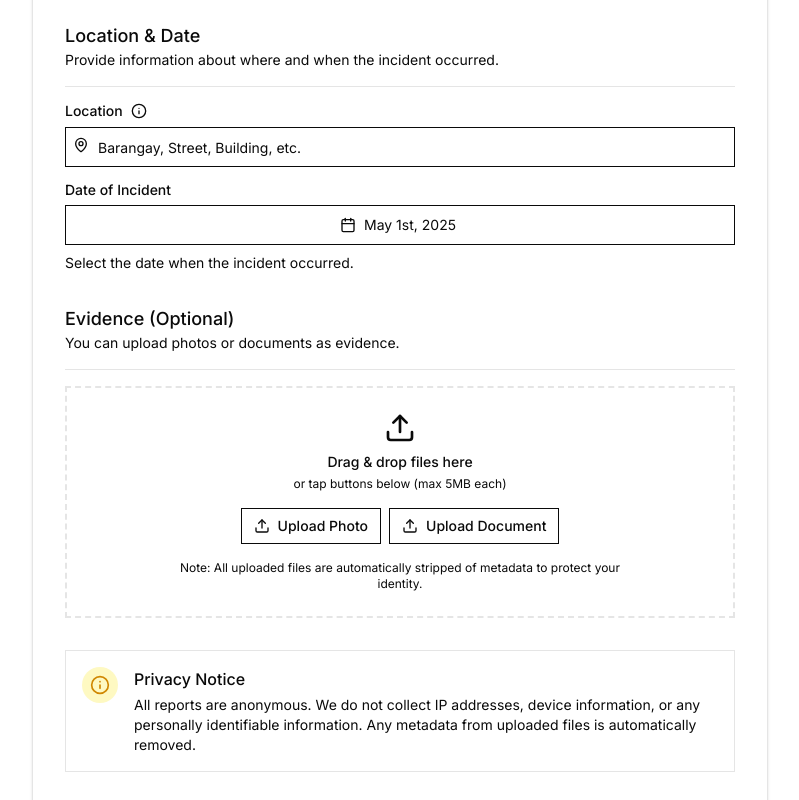
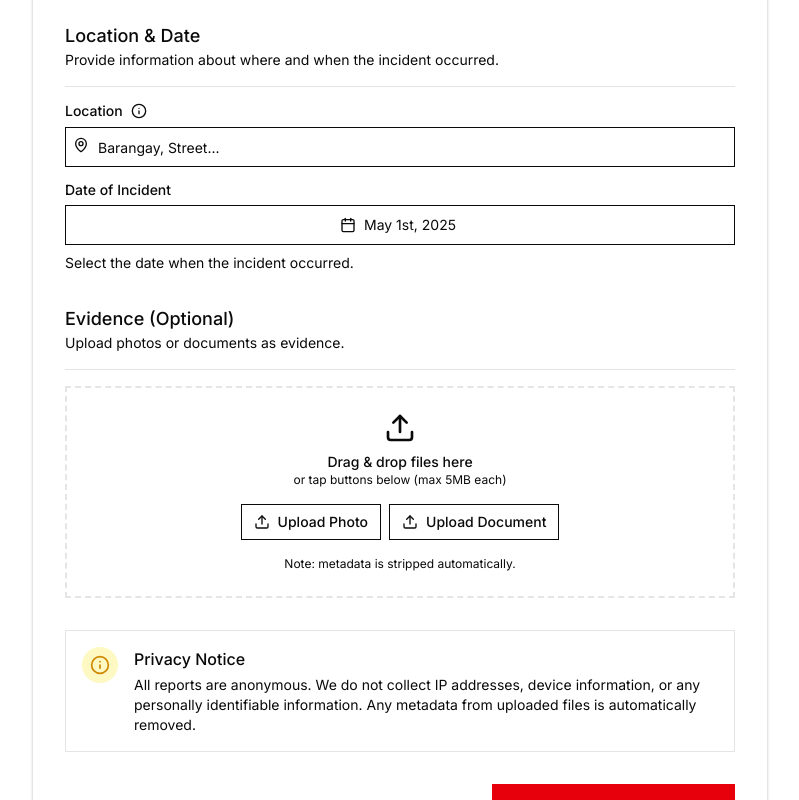
Before and after one commit to jaaaaayy/barangay-watchdog-frontend, a Next.js app: page /create-report in a window 1280 px wide. Shown: the part 1020-1820 px from the top of the page, without its empty margins (240-1039 px from the left). Built offline with nearby package versions, Linux system fonts and the light colour scheme.

Commit message:
fixed upload

```diff
--- a/src/components/reports/report-form.tsx
+++ b/src/components/reports/report-form.tsx
@@ -54,33 +54,43 @@ const formSchema = z.object({
 export function ReportForm() {
   const [isSubmitting, setIsSubmitting] = useState(false);
   const [isSuccess, setIsSuccess] = useState(false);
+  // previews for image thumbnails
+  const [previews, setPreviews] = useState<string[]>([]);
 
   const form = useForm<z.infer<typeof formSchema>>({
     resolver: zodResolver(formSchema),
-    defaultValues: { title: "", description: "", location: "", date: new Date(), evidence: [] },
+    defaultValues: { title: "", description: "", category: "", location: "", date: new Date(), evidence: [] },
   });
 
-  const { setValue, getValues } = form;
-
-  // Refs to hidden inputs for tapping
+  const { setValue, getValues, watch, reset } = form;
   const photoRef = useRef<HTMLInputElement>(null);
   const docRef = useRef<HTMLInputElement>(null);
 
   function handleFiles(files: FileList | null) {
     if (!files) return;
-    const newFiles = Array.from(files).map((file) => file.name);
-    setValue("evidence", [...(getValues("evidence") || []), ...newFiles], { shouldValidate: true, shouldDirty: true });
+    const fileArray = Array.from(files);
+    // store names
+    const names = fileArray.map((f) => f.name);
+    const current = getValues("evidence") || [];
+    setValue("evidence", [...current, ...names], { shouldValidate: true, shouldDirty: true });
+    // generate previews for images only
+    const imagePreviews = fileArray
+      .filter((f) => f.type.startsWith("image/"))
+      .map((f) => URL.createObjectURL(f));
+    setPreviews((prev) => [...prev, ...imagePreviews]);
   }
 
   async function onSubmit(values: z.infer<typeof formSchema>) {
     setIsSubmitting(true);
-    // Simulate API call
-    await new Promise((resolve) => setTimeout(resolve, 2000));
+    await new Promise((r) => setTimeout(r, 2000));
     console.log(values);
     setIsSubmitting(false);
     setIsSuccess(true);
-    // Reset form after 3 seconds
-    setTimeout(() => { form.reset(); setIsSuccess(false); }, 3000);
+    setTimeout(() => {
+      reset({ title: "", description: "", category: "", location: "", date: new Date(), evidence: [] });
+      setPreviews([]);
+      setIsSuccess(false);
+    }, 3000);
   }
 
   if (isSuccess) {
@@ -97,6 +107,8 @@ export function ReportForm() {
       </div>
     );
   }
+
+  const evidenceList = watch("evidence") || [];
 
   return (
     <Form {...form}>
@@ -124,7 +136,10 @@ export function ReportForm() {
                 <SelectContent>
                   {REPORT_CATEGORIES.map(cat => (
                     <SelectItem key={cat.value} value={cat.value}>
-                      <div className="flex flex-col"><span>{cat.label}</span><span className="text-xs text-muted-foreground">{cat.description}</span></div>
+                      <div className="flex flex-col">
+                        <span>{cat.label}</span>
+                        <span className="text-xs text-muted-foreground">{cat.description}</span>
+                      </div>
                     </SelectItem>
                   ))}
                 </SelectContent>
@@ -136,7 +151,7 @@ export function ReportForm() {
           <FormField control={form.control} name="description" render={({ field }) => (
             <FormItem>
               <FormLabel>Detailed Description</FormLabel>
-              <FormControl><Textarea className="min-h-[120px]" placeholder="Provide a detailed description of the issue including what happened, who was involved, and any other relevant details." {...field} /></FormControl>
+              <FormControl><Textarea className="min-h-[120px]" placeholder="Provide a detailed description..." {...field} /></FormControl>
               <div className="flex items-center justify-between">
                 <FormDescription>Be specific and include all relevant details.</FormDescription>
                 <p className="text-xs text-muted-foreground">{field.value.length}/1000 characters</p>
@@ -156,7 +171,7 @@ export function ReportForm() {
           <FormField control={form.control} name="location" render={({ field }) => (
             <FormItem>
               <FormLabel className="flex items-center gap-2">Location<TooltipProvider><Tooltip><TooltipTrigger asChild><Info className="h-4 w-4 text-muted-foreground" /></TooltipTrigger><TooltipContent className="max-w-xs"><p>Include barangay name, street, landmarks, etc.</p></TooltipContent></Tooltip></TooltipProvider></FormLabel>
-              <FormControl><div className="relative"><MapPin className="absolute left-2 top-2.5 h-4 w-4 text-muted-foreground" /><Input className="pl-8" placeholder="Barangay, Street, Building, etc." {...field} /></div></FormControl>
+              <FormControl><div className="relative"><MapPin className="absolute left-2 top-2.5 h-4 w-4 text-muted-foreground" /><Input className="pl-8" placeholder="Barangay, Street..." {...field} /></div></FormControl>
               <FormMessage />
             </FormItem>
           )} />
@@ -175,31 +190,51 @@ export function ReportForm() {
 
         {/* Evidence */}
         <div className="space-y-4">
-          <div><h2 className="text-lg font-medium">Evidence (Optional)</h2><p className="text-sm text-muted-foreground">You can upload photos or documents as evidence.</p></div>
+          <div><h2 className="text-lg font-medium">Evidence (Optional)</h2><p className="text-sm text-muted-foreground">Upload photos or documents as evidence.</p></div>
           <Separator />
-          <div className="border-2 border-dashed rounded-lg p-6 flex flex-col items-center justify-center text-center">
+          <div className="border-2 border-dashed rounded-lg p-6 flex flex-col items-center text-center">
             <Upload className="h-8 w-8 text-muted-foreground mb-2" />
             <p className="text-sm font-medium">Drag & drop files here</p>
-            <p className="text-xs text-muted-foreground mt-1 mb-4">or tap buttons below (max 5MB each)</p>
+            <p className="text-xs text-muted-foreground mb-4">or tap buttons below (max 5MB each)</p>
             <div className="flex flex-col sm:flex-row gap-2">
               <input ref={photoRef} type="file" accept="image/*" multiple hidden onChange={e => handleFiles(e.target.files)} />
               <Button variant="outline" size="sm" onClick={() => photoRef.current?.click()} className="flex items-center"><Upload className="h-4 w-4 mr-2" />Upload Photo</Button>
               <input ref={docRef} type="file" accept=".pdf,.doc,.docx" multiple hidden onChange={e => handleFiles(e.target.files)} />
               <Button variant="outline" size="sm" onClick={() => docRef.current?.click()} className="flex items-center"><Upload className="h-4 w-4 mr-2" />Upload Document</Button>
             </div>
-            <p className="text-xs text-muted-foreground mt-4 max-w-md">Note: All uploaded files are automatically stripped of metadata to protect your identity.</p>
-          </div>
-        </div>
-
-        {/* Privacy Notice */}
-        <div className="rounded-lg border p-4 bg-muted/20">
-          <div className="flex items-start gap-4">
-            <div className="bg-yellow-100 rounded-full p-2 text-yellow-600"><Info className="h-5 w-5" /></div>
-            <div><h3 className="font-medium">Privacy Notice</h3><p className="text-sm text-muted-foreground mt-1">All reports are anonymous. We do not collect IP addresses, device information, or any personally identifiable information. Any metadata from uploaded files is automatically removed.</p></div>
+            {/* thumbnail grid */}
+            {previews.length > 0 && (
+              <div className="mt-4 grid grid-cols-3 gap-2">
+                {previews.map((src, idx) => (
+                  <img key={idx} src={src} alt={`preview-${idx}`} className="h-20 w-20 object-cover rounded-lg" />
+                ))}
+              </div>
+            )}
+            {evidenceList.length > 0 && (
+              <ul className="mt-2 text-xs text-left w-full max-w-md text-muted-foreground">
+                {evidenceList.map((name, i) => <li key={i} className="truncate">{name}</li>)}
+              </ul>
+            )}
+            <p className="text-xs text-muted-foreground mt-4 max-w-md">Note: metadata is stripped automatically.</p>
           </div>
         </div>
 
         {/* Submit */}
+        {/* Privacy Notice */}
+        <div className="rounded-lg border p-4 bg-muted/20">
+          <div className="flex items-start gap-4">
+            <div className="bg-yellow-100 rounded-full p-2 text-yellow-600">
+              <Info className="h-5 w-5" />
+            </div>
+            <div>
+              <h3 className="font-medium">Privacy Notice</h3>
+              <p className="text-sm text-muted-foreground mt-1">
+                All reports are anonymous. We do not collect IP addresses, device information, or any personally identifiable information. Any metadata from uploaded files is automatically removed.
+              </p>
+            </div>
+          </div>
+        </div>
+
         <div className="flex justify-end">
           <Button type="submit" size="lg" disabled={isSubmitting} className="bg-red-600 hover:bg-red-700">
             {isSubmitting ? (<><svg className="animate-spin -ml-1 mr-2 h-4 w-4 text-white" xmlns="http://www.w3.org/2000/svg" fill="none" viewBox="0 0 24 24"><circle className="opacity-25" cx="12" cy="12" r="10" stroke="currentColor" strokeWidth="4"/><path className="opacity-75" fill="currentColor" d="M4 12a8 8 0 018-8V0C5.373 0 0 5.373 0 12h4zm2 5.291A7.962 7.962 0 014 12H0c0 3.042 1.135 5.824 3 7.938l3-2.647z"/></svg>Submitting Report...</>) : "Submit Anonymous Report"}
```
